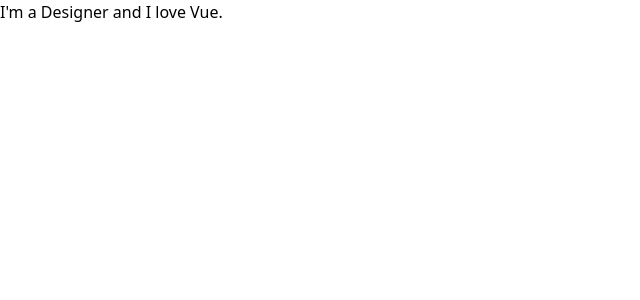
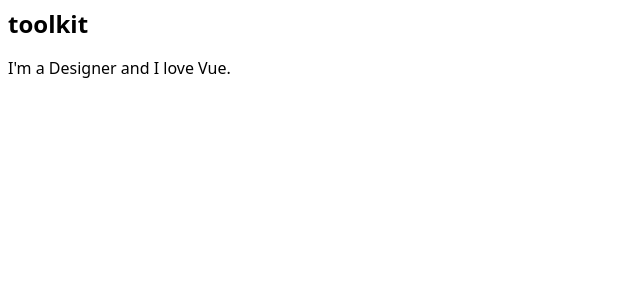
Before and after one commit to UnionPAC/toolkit, a Vue app: page / in a window 1280 px wide. Shown: the top 300 px of the page, without its empty margins (0-640 px from the left). Built offline with nearby package versions, Linux system fonts and the light colour scheme.

Commit message:
remove boilerplate styling and add small style tweaks to home

```diff
--- a/src/App.vue
+++ b/src/App.vue
@@ -1,5 +1,6 @@
 <template>
-  <main>
+  <main class="m-2">
+    <p class="text-2xl font-bold mb-4">toolkit</p>
     <RotatingWords
       static-text-before="I'm a"
       :words="['Wizard', 'Climber', 'Designer']"
--- a/src/assets/main.css
+++ b/src/assets/main.css
@@ -1,35 +1 @@
 @import "tailwindcss";
-
-*,
-*::before,
-*::after {
-  box-sizing: border-box;
-  margin: 0;
-  padding: 0;
-}
-
-html, body {
-  height: 100%;
-}
-
-img, picture, video, canvas, svg {
-  display: block;
-  max-width: 100%;
-}
-
-button, input, select, textarea {
-  font: inherit;
-  color: inherit;
-  background: none;
-  border: none;
-  outline: none;
-}
-
-a {
-  color: inherit;
-  text-decoration: none;
-}
-
-ul, ol {
-  list-style: none;
-}
```
